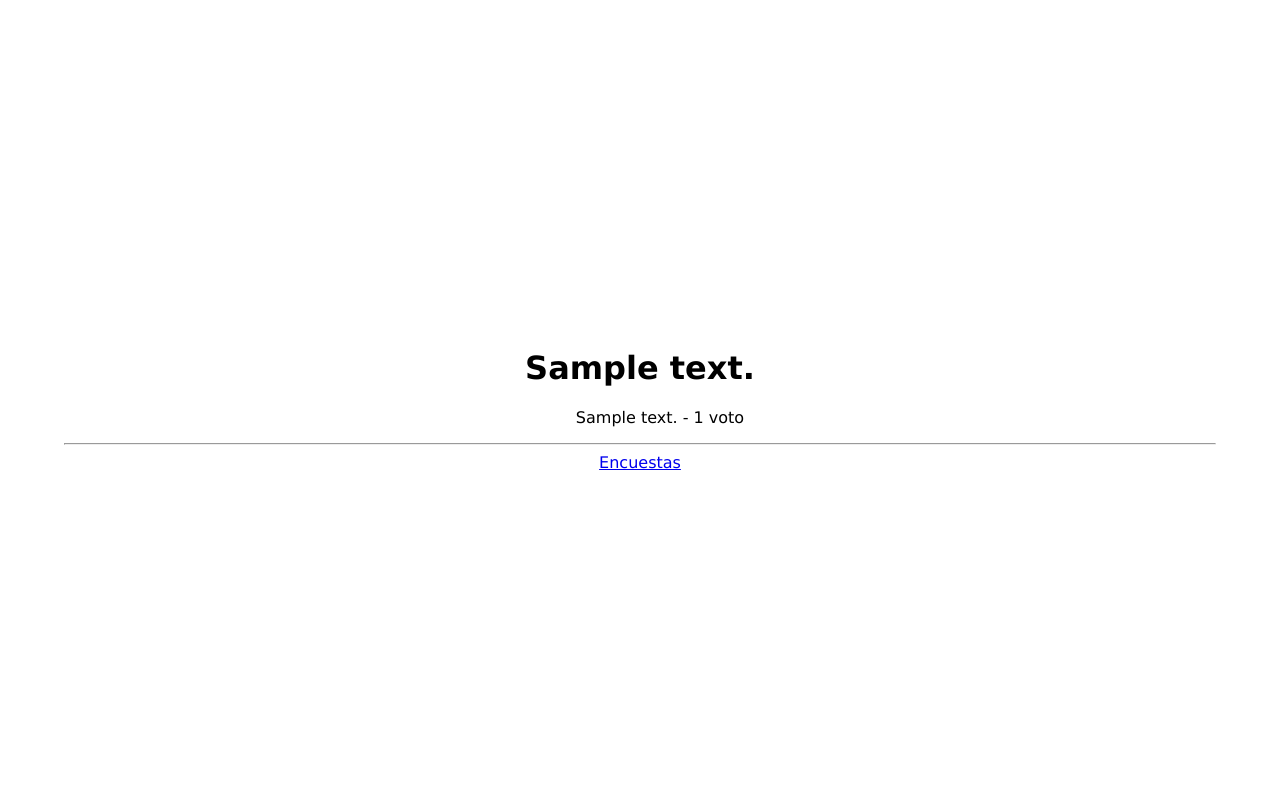
After one commit to UHG27/pollsApp, a Django app: template templates/poll/result.html in a window 1280 px wide. The commit adds this page. Run offline with Django 5.2, Linux system fonts and the light colour scheme; the template is opened without the code that fills it: values that come from a table or form of the project are taken from there, others are empty; tables that the repository leaves empty hold one stand-in row (values such as "Sample post").

Commit message:
03 implement votes

```diff
--- a/pollsapp/settings.py
+++ b/pollsapp/settings.py
@@ -117,8 +117,8 @@ USE_TZ = True
 
 # Static files (CSS, JavaScript, Images)
 # https://docs.djangoproject.com/en/5.0/howto/static-files/
-
 STATIC_URL = 'static/'
+STATICFILES_DIRS = [BASE_DIR / "static"]
 
 # Default primary key field type
 # https://docs.djangoproject.com/en/5.0/ref/settings/#default-auto-field
--- a/pollsapp/urls.py
+++ b/pollsapp/urls.py
@@ -21,7 +21,7 @@ from django.urls import path, include
 
 
 def hello(request):
-    return HttpResponse('<h1>Hello Engineers<h1/>')
+    return HttpResponse('Hello Engineers')
 
 def multiply(request, num):
     html = ''
--- /dev/null
+++ b/static/css/styles.css
@@ -0,0 +1,18 @@
+body{
+    width: 0;
+    margin: 0;
+    font-family:  Verdana, Geneva, Tahoma, sans-serif;
+    width: 100vw;
+    height: 100vh;
+    display: grid;
+    place-items: center;
+}
+
+.container {
+    width: 90%;
+    text-align: center;
+}
+
+ul li{
+    list-style: none;
+}
--- a/templates/poll/base.html
+++ b/templates/base.html
@@ -3,6 +3,8 @@
 <head>
     <meta charset="UTF-8">
     <meta name="viewport" content="width=device-width, initial-scale=1.0">
+    {% load static %}
+    <link rel="stylesheet" href="{% static 'css/styles.css' %}">
     <title>Encuestas | {% block title %}{% endblock %}</title>
 </head>
 <body>
@@ -10,5 +12,6 @@
         {% block content %}
         {% endblock %}
     </div>
+
 </body>
 </html>
--- /dev/null
+++ b/templates/poll/result.html
@@ -0,0 +1,17 @@
+{% extends 'base.html' %}
+
+{% block title %}Resultados{% endblock %}
+
+{% block content %}
+<h1>{{ question.question_text }}</h1>
+<ul>
+    {% for c in question.choice_set.all %}
+    <li> {{ c.choice_text }} - {{ c.votes }} voto{{ c.votes | pluralize }}</li>
+
+    {% endfor %}
+
+
+</ul>
+<hr>
+<a href="{% url 'poll:home' %}">Encuestas</a>
+{% endblock %}
```
Also changed, not shown: poll/views.py (+24 -8 lines), templates/home.html (+7 -1 lines), templates/poll/home.html (+7 -1 lines), templates/poll/vote.html (+16 -5 lines).
